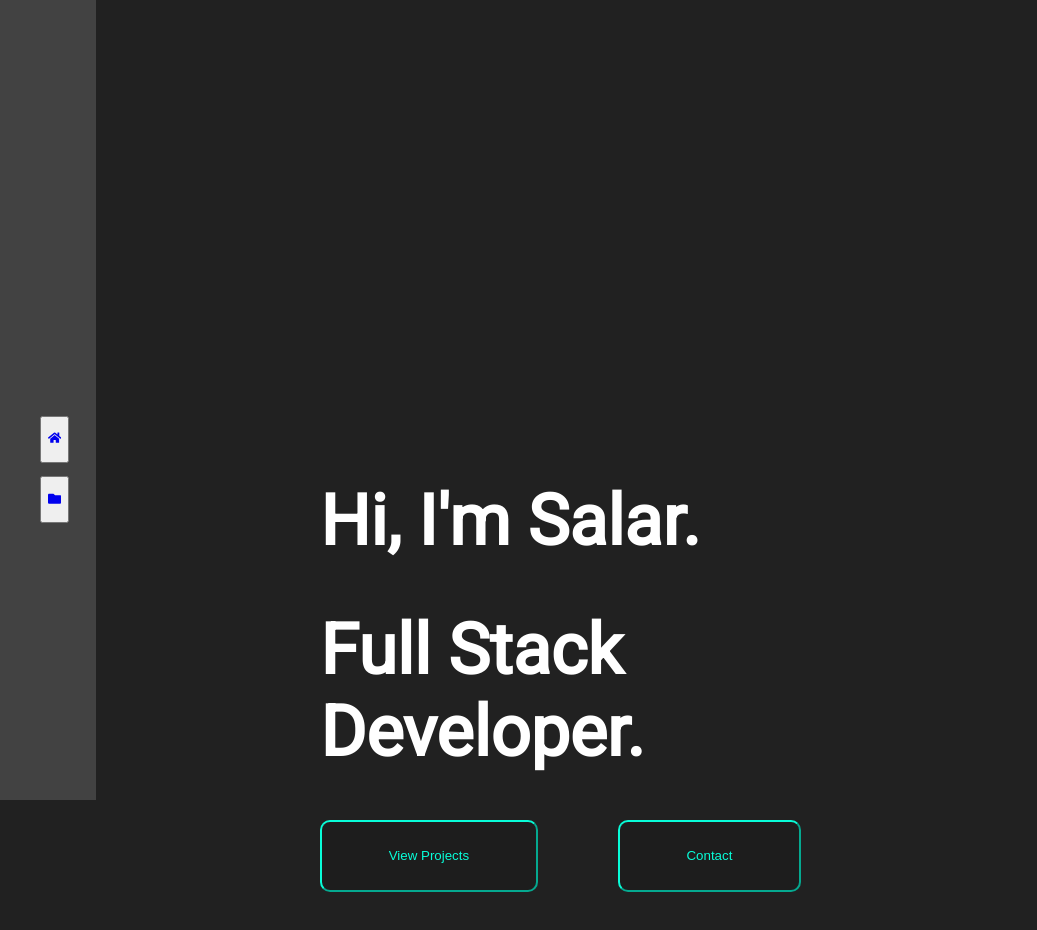
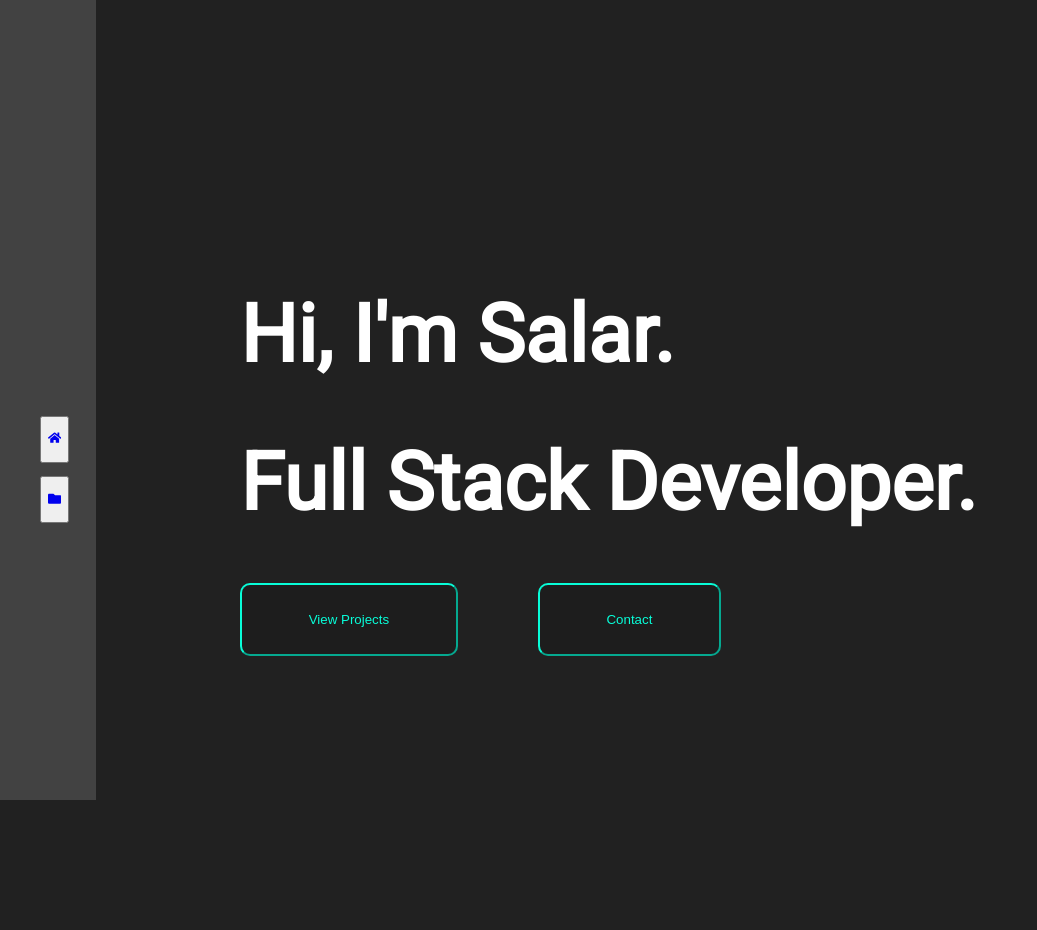
Before and after one commit to marcusalint/Personal-Portfolio, a React (Create React App) app in the folder personal-portfolio/: page /home in a window 1280 px wide. Shown: the top 930 px of the page, without its empty margins (0-1037 px from the left). After the commit the page ends 800 px from the top, so only its background shows below. Built offline with nearby package versions, Linux system fonts and the light colour scheme.

Commit message:
fixing margins

```diff
--- a/personal-portfolio/src/components/Home.scss
+++ b/personal-portfolio/src/components/Home.scss
@@ -10,11 +10,13 @@
 
 h1 {
   color: white;
-  font-size: 70px;
+  font-size: 80px;
 }
 
 .home {
-  margin: 30em 20em;
+  // margin: 30em 20em;
+  margin-left: 15em;
+  margin-top: 18em;
 
 }
 
```
